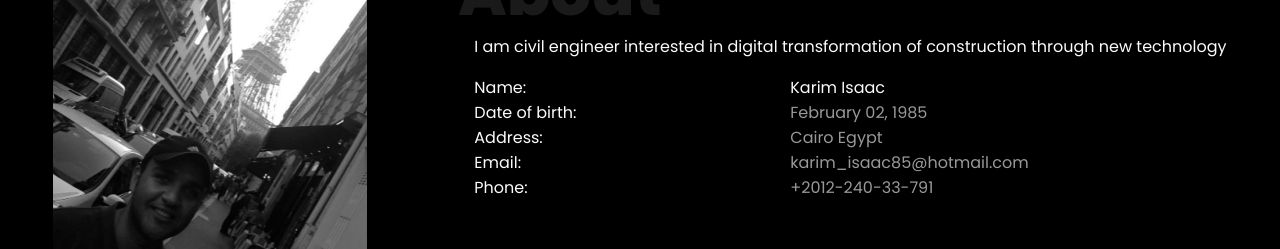
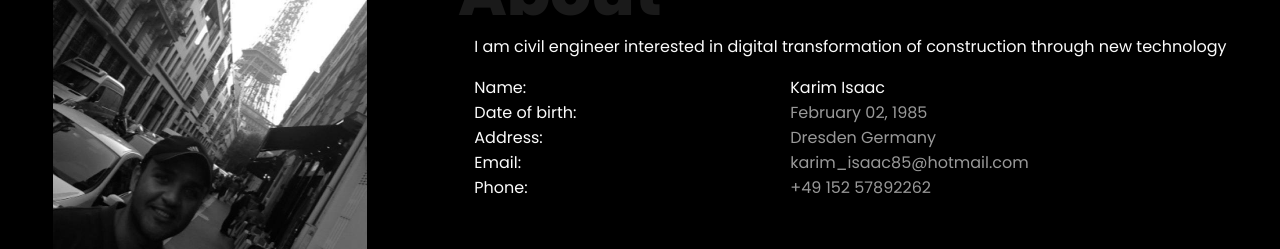
Before and after one commit to KIsaac85/kisaac85.github.io, a React (Vite) app: page / in a window 1280 px wide. Shown: the part 940-1189 px from the top of the page. Built offline with nearby package versions, Linux system fonts and the light colour scheme.

Commit message:
update personal info

```diff
--- a/src/Aboutme.jsx
+++ b/src/Aboutme.jsx
@@ -30,11 +30,11 @@ function Aboutme() {
         <li><span>Date of birth:</span> </li>
         <li><span className="main-grey-text">February 02, 1985</span></li>
         <li><span>Address:</span></li>
-        <li> <span className="main-grey-text">Cairo Egypt</span></li>
+        <li> <span className="main-grey-text">Dresden Germany</span></li>
         <li><span>Email:</span> </li>
         <li><span className="main-grey-text">karim_isaac85@hotmail.com</span></li>
         <li><span>Phone: </span> </li>
-        <li><span className="main-grey-text">+2012-240-33-791</span></li>
+        <li><span className="main-grey-text">+49 152 57892262</span></li>
     </ul>
     </div>
     </div>
--- a/src/ContactMe.jsx
+++ b/src/ContactMe.jsx
@@ -84,7 +84,7 @@ function ContactMe() {
                 <HomeIcon className="contact-image-icon" sx={width>600?{fontSize:30}:{fontSize:20}}/>
               </div>
               <h3 >Address</h3>
-              <p className="contact-text-centered">16 Abou Bakr elseddik street Dokki</p>
+              <p className="contact-text-centered">Wundstraße 9 1351 Dresden Germany</p>
             </div>
 
 
@@ -93,7 +93,7 @@ function ContactMe() {
               <LocalPhoneIcon className="contact-image-icon" sx={width>600?{fontSize:30}:{fontSize:20 }}/>
               </div>
               <h3 >Contact Number</h3>
-              <p><a href="tel://+201224033791">+201224033791</a></p>
+              <p><a href="tel://+201224033791">+49 152 57892262</a></p>
             </div>
 
             <div className="contact-icon-container main-flex-column">
--- a/vite.config.js
+++ b/vite.config.js
@@ -4,5 +4,5 @@ import react from '@vitejs/plugin-react'
 // https://vitejs.dev/config/
 export default defineConfig({
   plugins: [react()],
-  base: '/kisaac85.github.io/', // Ensure this matches your repository namerm -rf node_modules/.cache/gh-pages
+  base: './', // Ensure this matches your repository namerm -rf node_modules/.cache/gh-pages
 })
```
